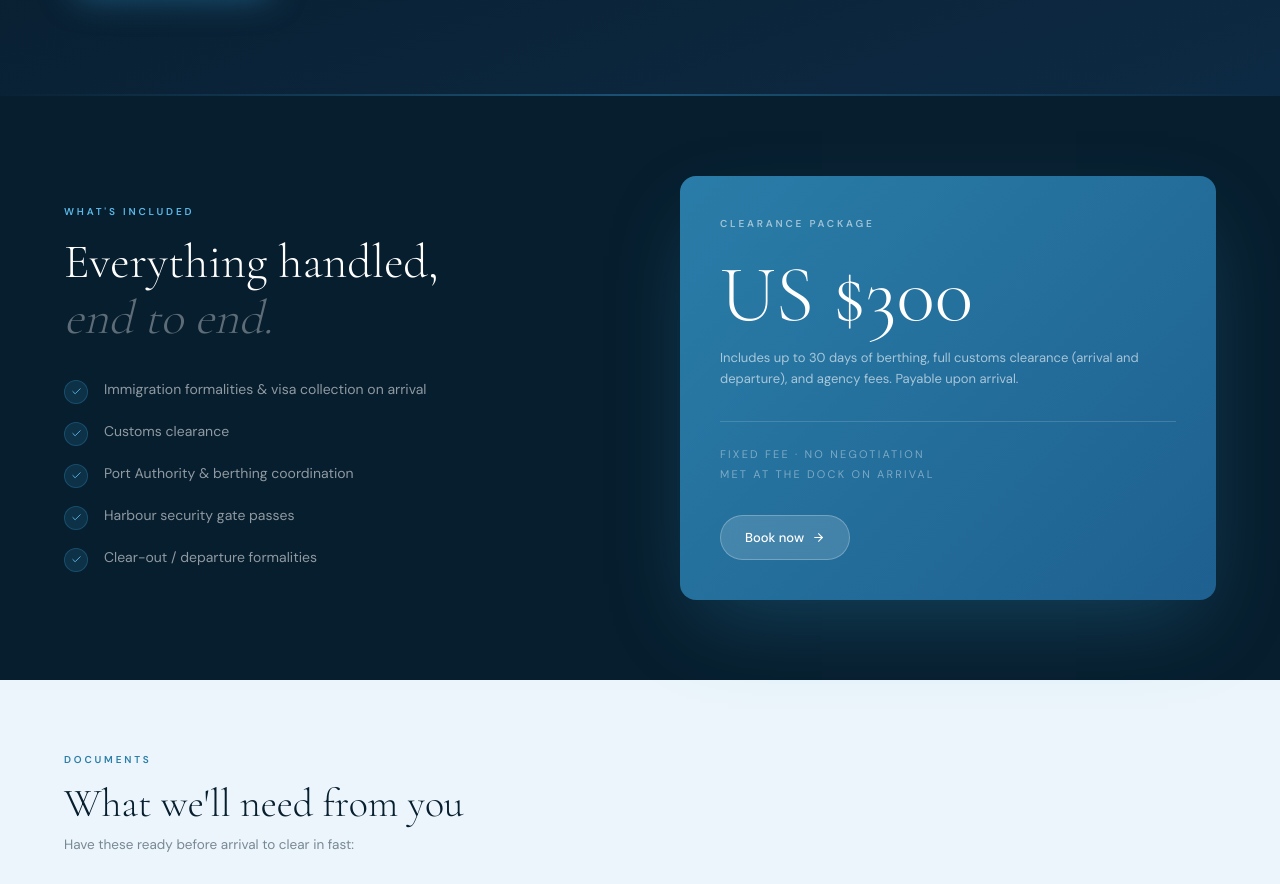
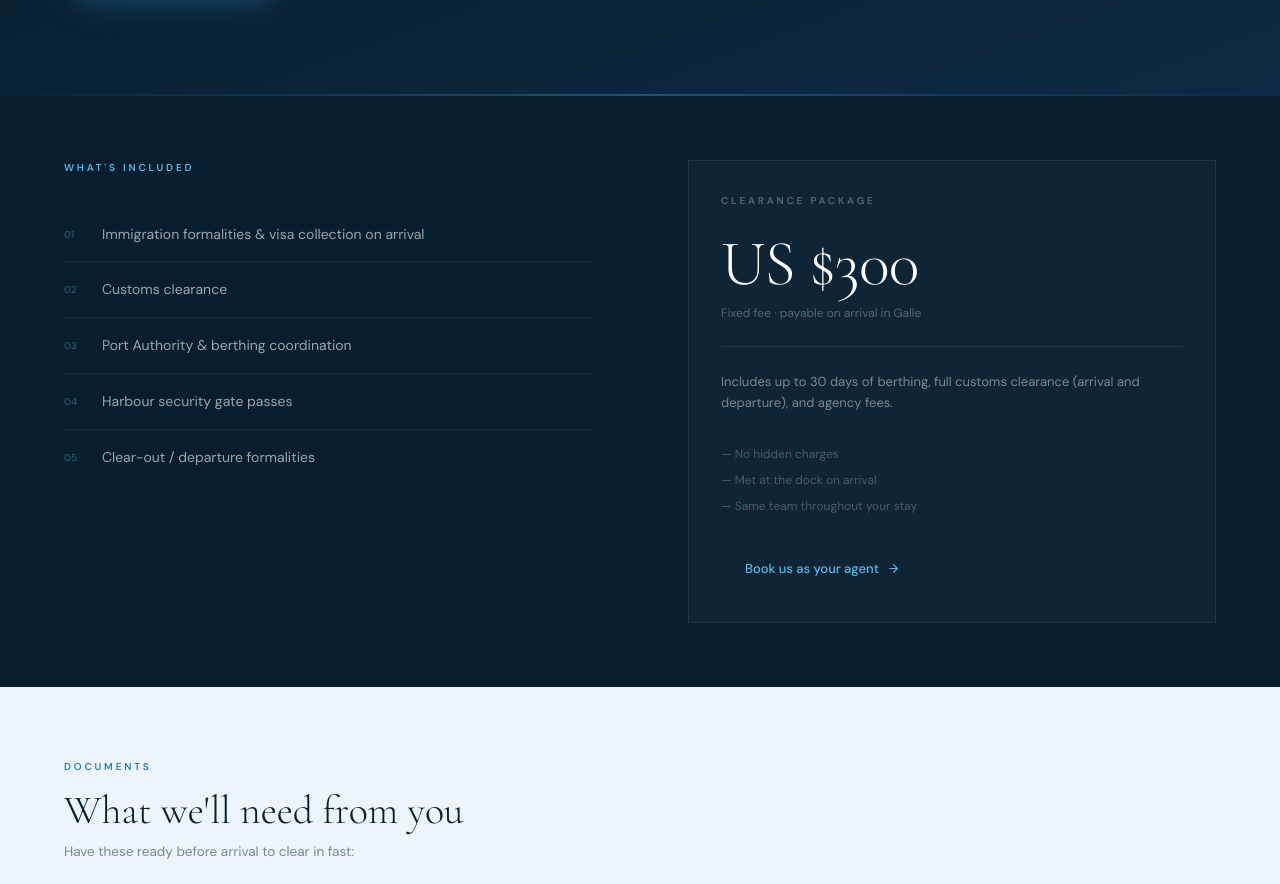
Before and after one commit to ScaleX-Dev/Magnate-yachts, a Next.js app: page /clearance in a window 1280 px wide. Shown: the part 684-1568 px from the top of the page. Built offline with nearby package versions, Linux system fonts and the light colour scheme.

Commit message:
Best updates on trips

```diff
--- a/package.json
+++ b/package.json
@@ -24,6 +24,7 @@
     "zod": "^4.4.3"
   },
   "devDependencies": {
+    "@playwright/test": "^1.61.1",
     "@tailwindcss/postcss": "^4",
     "@types/node": "^20",
     "@types/nodemailer": "^8.0.1",
--- a/src/app/clearance/page.tsx
+++ b/src/app/clearance/page.tsx
@@ -1,6 +1,6 @@
 import type { Metadata } from "next";
 import Link from "next/link";
-import { ArrowRight, Flag, Check } from "lucide-react";
+import { ArrowRight, Flag } from "lucide-react";
 import { Reveal } from "@/components/ui/Reveal";
 
 export const metadata: Metadata = {
@@ -100,35 +100,33 @@ export default function ClearancePage() {
 
       {/* ── What's included ── dark ocean */}
       <section style={{ background: "#071E2E" }}>
-        <div className="container-site py-14 lg:py-20">
-          <div className="grid grid-cols-1 lg:grid-cols-2 gap-12 lg:gap-20 items-center">
+        <div className="container-site py-12 lg:py-16">
+          <div className="grid grid-cols-1 lg:grid-cols-2 gap-12 lg:gap-24 items-start">
+
+            {/* Checklist */}
             <Reveal>
               <p
-                className="text-[10px] font-semibold uppercase tracking-[0.28em] mb-4"
+                className="text-[10px] font-semibold uppercase tracking-[0.28em] mb-8"
                 style={{ color: "#5BB8E8", fontFamily: "var(--font-body)" }}
               >
                 What's included
               </p>
-              <h2
-                className="text-[clamp(1.8rem,4vw,3rem)] font-light text-white leading-[1.15] mb-8"
-                style={{ fontFamily: "var(--font-display)" }}
-              >
-                Everything handled,
-                <br />
-                <span style={{ color: "rgba(255,255,255,0.35)", fontStyle: "italic" }}>end to end.</span>
-              </h2>
-              <ul className="flex flex-col gap-4">
-                {INCLUDED.map((item) => (
-                  <li key={item} className="flex items-start gap-4">
+              <ul className="flex flex-col">
+                {INCLUDED.map((item, i) => (
+                  <li
+                    key={item}
+                    className="flex items-start gap-5 py-4"
+                    style={{ borderBottom: i < INCLUDED.length - 1 ? "1px solid rgba(255,255,255,0.06)" : "none" }}
+                  >
                     <span
-                      className="w-6 h-6 rounded-full shrink-0 flex items-center justify-center mt-0.5"
-                      style={{ background: "rgba(42,125,168,0.2)", border: "1px solid rgba(42,125,168,0.4)" }}
+                      className="text-[10px] font-medium shrink-0 mt-1 tabular-nums"
+                      style={{ color: "rgba(91,184,232,0.4)", fontFamily: "var(--font-body)", minWidth: "18px" }}
                     >
-                      <Check size={11} style={{ color: "#5BB8E8" }} />
+                      {String(i + 1).padStart(2, "0")}
                     </span>
                     <span
                       className="text-[14px] leading-relaxed"
-                      style={{ color: "rgba(255,255,255,0.55)", fontFamily: "var(--font-body)" }}
+                      style={{ color: "rgba(255,255,255,0.6)", fontFamily: "var(--font-body)" }}
                     >
                       {item}
                     </span>
@@ -137,55 +135,51 @@ export default function ClearancePage() {
               </ul>
             </Reveal>
 
-            {/* Package card */}
+            {/* Package — minimal document style */}
             <Reveal delay={0.1}>
               <div
-                className="rounded-2xl p-8 lg:p-10"
-                style={{ background: "linear-gradient(135deg, #2A7DA8 0%, #1E6090 100%)", boxShadow: "0 32px 80px -20px rgba(42,125,168,0.4)" }}
+                className="p-8"
+                style={{ border: "1px solid rgba(255,255,255,0.08)", background: "rgba(255,255,255,0.03)" }}
               >
                 <p
                   className="text-[10px] font-semibold uppercase tracking-[0.28em] mb-6"
-                  style={{ color: "rgba(255,255,255,0.55)", fontFamily: "var(--font-body)" }}
+                  style={{ color: "rgba(255,255,255,0.3)", fontFamily: "var(--font-body)" }}
                 >
                   Clearance package
                 </p>
-                <div className="flex items-baseline gap-3 mb-3">
+                <div className="mb-6" style={{ borderBottom: "1px solid rgba(255,255,255,0.08)", paddingBottom: "24px" }}>
                   <span
-                    className="font-light text-white"
-                    style={{ fontFamily: "var(--font-display)", fontSize: "clamp(3rem,7vw,5rem)", lineHeight: 1 }}
+                    className="font-light text-white block"
+                    style={{ fontFamily: "var(--font-display)", fontSize: "clamp(2.5rem,5vw,4rem)", lineHeight: 1, letterSpacing: "-0.01em" }}
                   >
                     US $300
                   </span>
+                  <span
+                    className="text-[12px] mt-2 block"
+                    style={{ color: "rgba(255,255,255,0.3)", fontFamily: "var(--font-body)" }}
+                  >
+                    Fixed fee · payable on arrival in Galle
+                  </span>
                 </div>
                 <p
-                  className="text-[13px] mb-8 leading-relaxed"
-                  style={{ color: "rgba(255,255,255,0.6)", fontFamily: "var(--font-body)" }}
+                  className="text-[13px] leading-relaxed mb-8"
+                  style={{ color: "rgba(255,255,255,0.45)", fontFamily: "var(--font-body)" }}
                 >
-                  Includes up to 30 days of berthing, full customs clearance (arrival and departure), and agency fees. Payable upon arrival.
+                  Includes up to 30 days of berthing, full customs clearance (arrival and departure), and agency fees.
                 </p>
-                <div
-                  className="pt-6"
-                  style={{ borderTop: "1px solid rgba(255,255,255,0.15)" }}
-                >
-                  <p
-                    className="text-[11px] uppercase tracking-[0.2em] mb-1"
-                    style={{ color: "rgba(255,255,255,0.4)", fontFamily: "var(--font-body)" }}
-                  >
-                    Fixed fee · no negotiation
-                  </p>
-                  <p
-                    className="text-[11px] uppercase tracking-[0.2em]"
-                    style={{ color: "rgba(255,255,255,0.4)", fontFamily: "var(--font-body)" }}
-                  >
-                    Met at the dock on arrival
-                  </p>
+                <div className="flex flex-col gap-2 mb-8">
+                  {["No hidden charges", "Met at the dock on arrival", "Same team throughout your stay"].map(f => (
+                    <p key={f} className="text-[12px]" style={{ color: "rgba(255,255,255,0.25)", fontFamily: "var(--font-body)" }}>
+                      — {f}
+                    </p>
+                  ))}
                 </div>
                 <Link
                   href="/book"
-                  className="inline-flex items-center gap-2 mt-8 px-6 py-3 rounded-full text-[13px] font-medium transition-all duration-300 hover:-translate-y-0.5"
-                  style={{ background: "rgba(255,255,255,0.15)", color: "#fff", fontFamily: "var(--font-body)", border: "1px solid rgba(255,255,255,0.25)", backdropFilter: "blur(8px)" }}
+                  className="inline-flex items-center gap-2 px-6 py-3 text-[13px] font-medium transition-all duration-300 hover:gap-3"
+                  style={{ color: "#5BB8E8", fontFamily: "var(--font-body)" }}
                 >
-                  Book now <ArrowRight size={13} />
+                  Book us as your agent <ArrowRight size={13} />
                 </Link>
               </div>
             </Reveal>
--- a/src/app/trips/page.tsx
+++ b/src/app/trips/page.tsx
@@ -58,17 +58,11 @@ export default function TripsPage() {
         <div className="container-site py-14 lg:py-20">
           <Reveal className="mb-10">
             <p
-              className="text-[10px] font-semibold uppercase tracking-[0.28em] mb-3"
+              className="text-[10px] font-semibold uppercase tracking-[0.28em]"
               style={{ color: "#3D7A5C", fontFamily: "var(--font-body)" }}
             >
               Day excursions
             </p>
-            <h2
-              className="text-[clamp(1.8rem,4vw,3rem)] font-light leading-[1.15]"
-              style={{ fontFamily: "var(--font-display)", color: "#0D1810" }}
-            >
-              Out and back before sunset
-            </h2>
           </Reveal>
 
           <div className="grid grid-cols-1 sm:grid-cols-2 gap-5">
@@ -134,17 +128,11 @@ export default function TripsPage() {
         <div className="container-site py-14 lg:py-20">
           <Reveal className="mb-10">
             <p
-              className="text-[10px] font-semibold uppercase tracking-[0.28em] mb-3"
+              className="text-[10px] font-semibold uppercase tracking-[0.28em]"
               style={{ color: "#6BBF92", fontFamily: "var(--font-body)" }}
             >
               Multi-day journeys
             </p>
-            <h2
-              className="text-[clamp(1.8rem,4vw,3rem)] font-light text-white leading-[1.15]"
-              style={{ fontFamily: "var(--font-display)" }}
-            >
-              Deeper into the island
-            </h2>
           </Reveal>
 
           <div className="grid grid-cols-1 sm:grid-cols-2 lg:grid-cols-3 gap-5">
```
Also changed, not shown: src/components/sections/ClearanceSection.tsx (+11 -9 lines), 1 other file (tests, documents, lock files or other folders).
